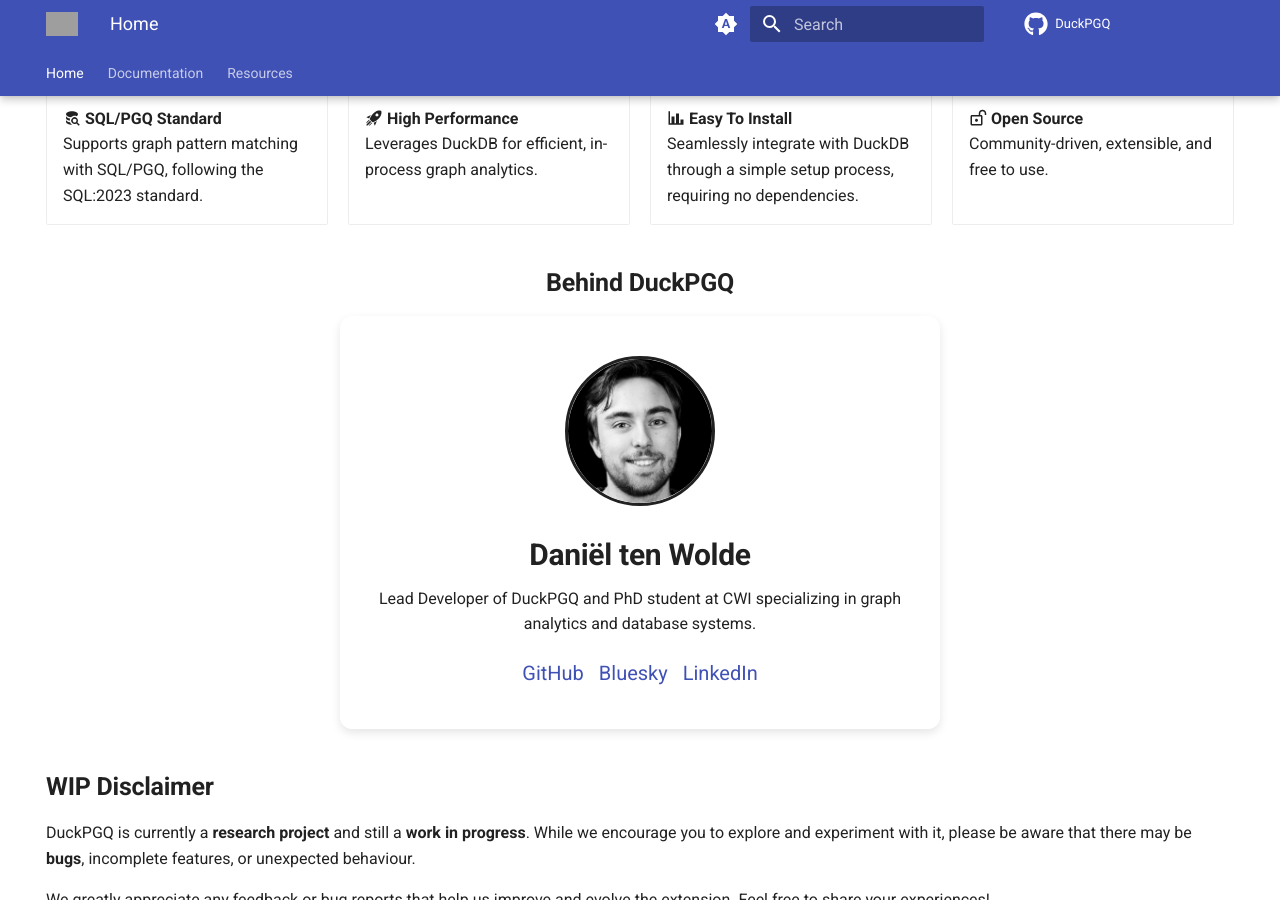
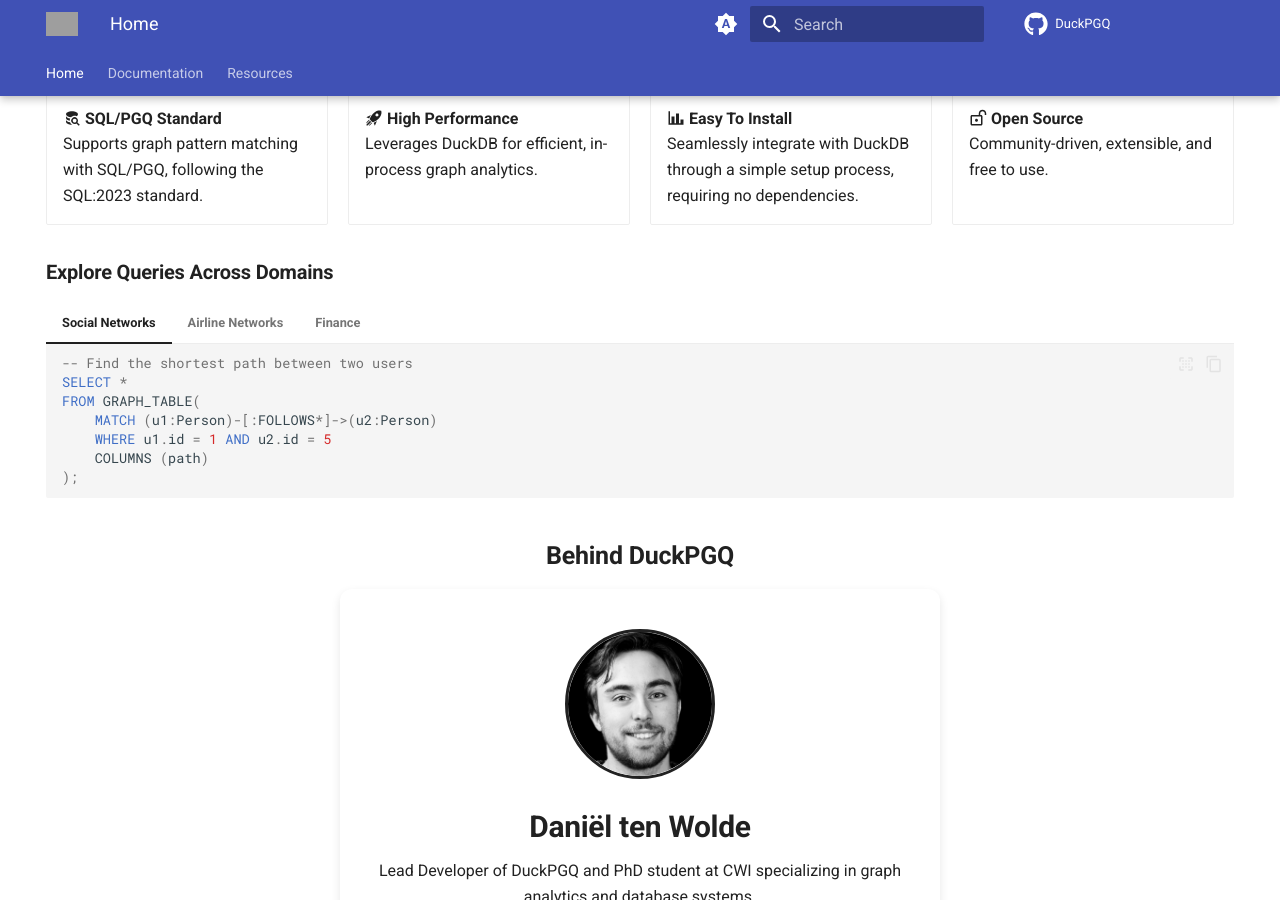
Before and after one commit to Dtenwolde/duckpgq-docs, an MkDocs documentation site: the page built from docs/index.md, in a window 1280 px wide and 900 px high, scrolled down 702 px. Built offline with MkDocs 1.6.1 and Material for MkDocs 9.7.7, drawn with Linux system fonts in a browser that asks for light colours; nearby versions of some CDN libraries; comment, search, counter and statistics services are not loaded; grey boxes are pictures that could not be loaded.

Commit message:
Adding snb dataset

````diff
--- a/docs/index.md
+++ b/docs/index.md
@@ -66,6 +66,42 @@ hide:
 
 </div>
 
+### Explore Queries Across Domains
+
+=== "Social Networks"
+    ```sql
+    -- Find the shortest path between two users
+    SELECT *
+    FROM GRAPH_TABLE(
+        MATCH (u1:Person)-[:FOLLOWS*]->(u2:Person)
+        WHERE u1.id = 1 AND u2.id = 5
+        COLUMNS (path)
+    );
+    ```
+
+=== "Airline Networks"
+    ```sql
+    -- Find direct and connecting flights between two cities
+    SELECT *
+    FROM GRAPH_TABLE(
+        MATCH (a1:Airport)-[:FLIGHT*1..2]->(a2:Airport)
+        WHERE a1.name = 'Amsterdam' AND a2.name = 'New York'
+        COLUMNS (flight_path)
+    );
+    ```
+
+=== "Finance"
+    ```sql
+    -- Detect suspicious transaction cycles
+    SELECT *
+    FROM GRAPH_TABLE(
+        MATCH (a:Account)-[:TRANSFER*]->(b:Account)-[:TRANSFER]->(a)
+        COLUMNS (cycle_path)
+    );
+    ```
+
+
+
 
 
 <h2 class="team-header">Behind DuckPGQ</h2>
````
Also changed, not shown: 1 other file.
